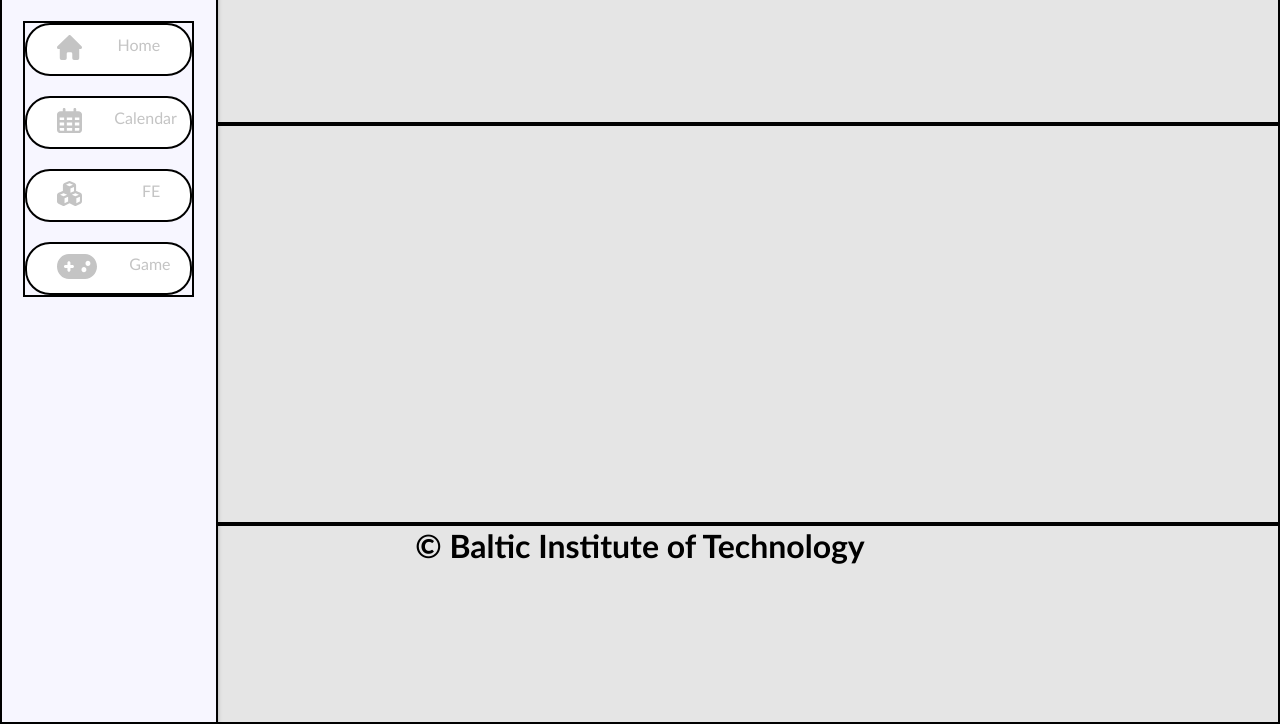
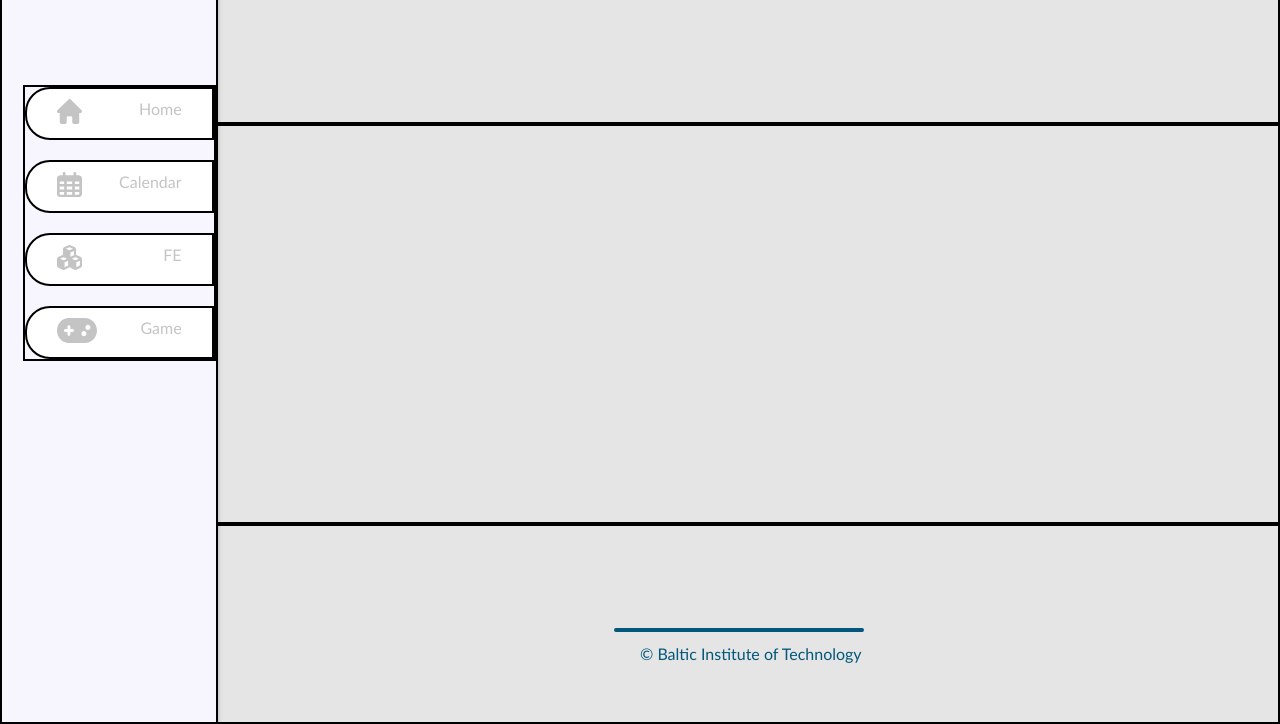
Before and after one commit to Kalis1990/1-Friday-Challenge, a website: page index.html in a window 1280 px wide. Shown: the part 76-800 px from the top of the page. Drawn offline with Linux system fonts and the light colour scheme.

Commit message:
little update

```diff
--- a/index.html
+++ b/index.html
@@ -11,7 +11,7 @@
     <ul>
         <div class="main">
         <img src="./assets/BIT 1.png" alt="logo">
-        <hr>
+        <hr class="lane">
             <nav>
                 <div class="menu">
                    <div class="icons">
@@ -56,7 +56,8 @@
     </main>
 
     <footer>
-        <h1>© Baltic Institute of Technology</h1>
+        <hr class="bit">
+        <p>© Baltic Institute of Technology</p>
     </footer>
 
 
--- a/styles/nav.css
+++ b/styles/nav.css
@@ -16,11 +16,26 @@
     align-items: center;
 }
 
-hr{
+.lane{
     width:128px;
     text-align:left;
     border: 2px solid #c4c4c4;
     border-radius: 20px
+}
+footer .bit{
+    position: absolute;
+    top: 88%;
+    left: 48%;
+    width:250px;
+    border-radius: 10px;
+    border: 2px solid #02577A;
+
+}
+footer p{
+    position: absolute;
+    top: 90%;
+    left: 50%;
+    color: #02577A;
 }
 
 ul{
@@ -41,7 +56,7 @@ ul{
     line-height: 20px;
     padding: 10px 30px;
     background-color: white;
-    border-radius: 25px;
+    border-radius: 25px 0px 0px 25px;
 
 }
 
@@ -51,12 +66,13 @@ nav{
     /* display: grid;
     grid-template-columns: repeat(1, 1fr); */
     cursor: pointer;
-    width: 80%;
+    width: 90%;
     display: flex;
     flex-direction: column;
     gap: 20px;
-
-
+    position: absolute;
+    top: 20%;
+    right: 0;
 }
 /* ul:hover{
     width: 25%;
@@ -77,13 +93,3 @@ ul:hover .icons{
     margin-left: 0;
 
 } */
-
-/* .home,
-.calendar,
-.fe,
-.games{
-    display: flex;
-    flex-direction: row;
-    text-align: center;
-    padding: 10px 40px;
-} */
```
